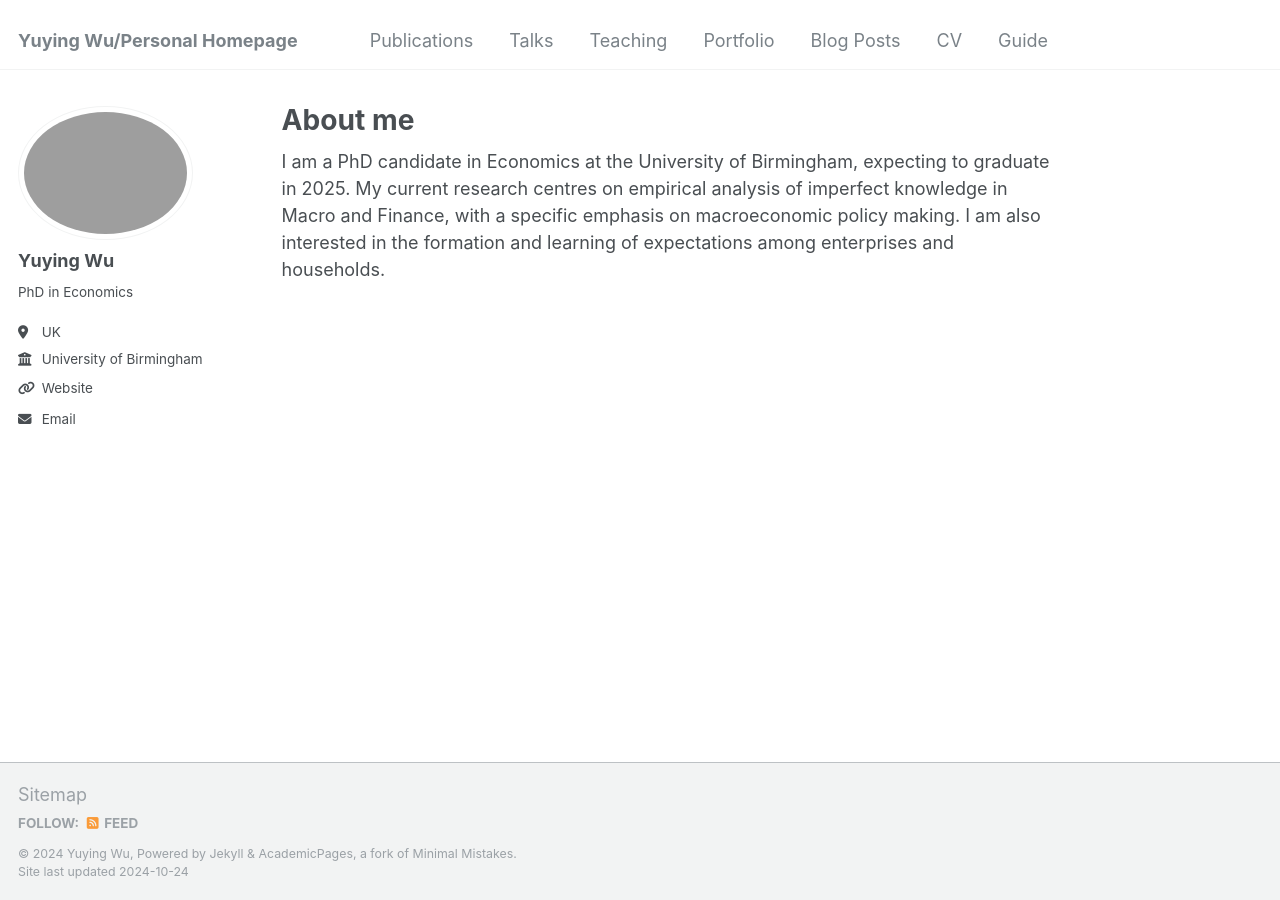
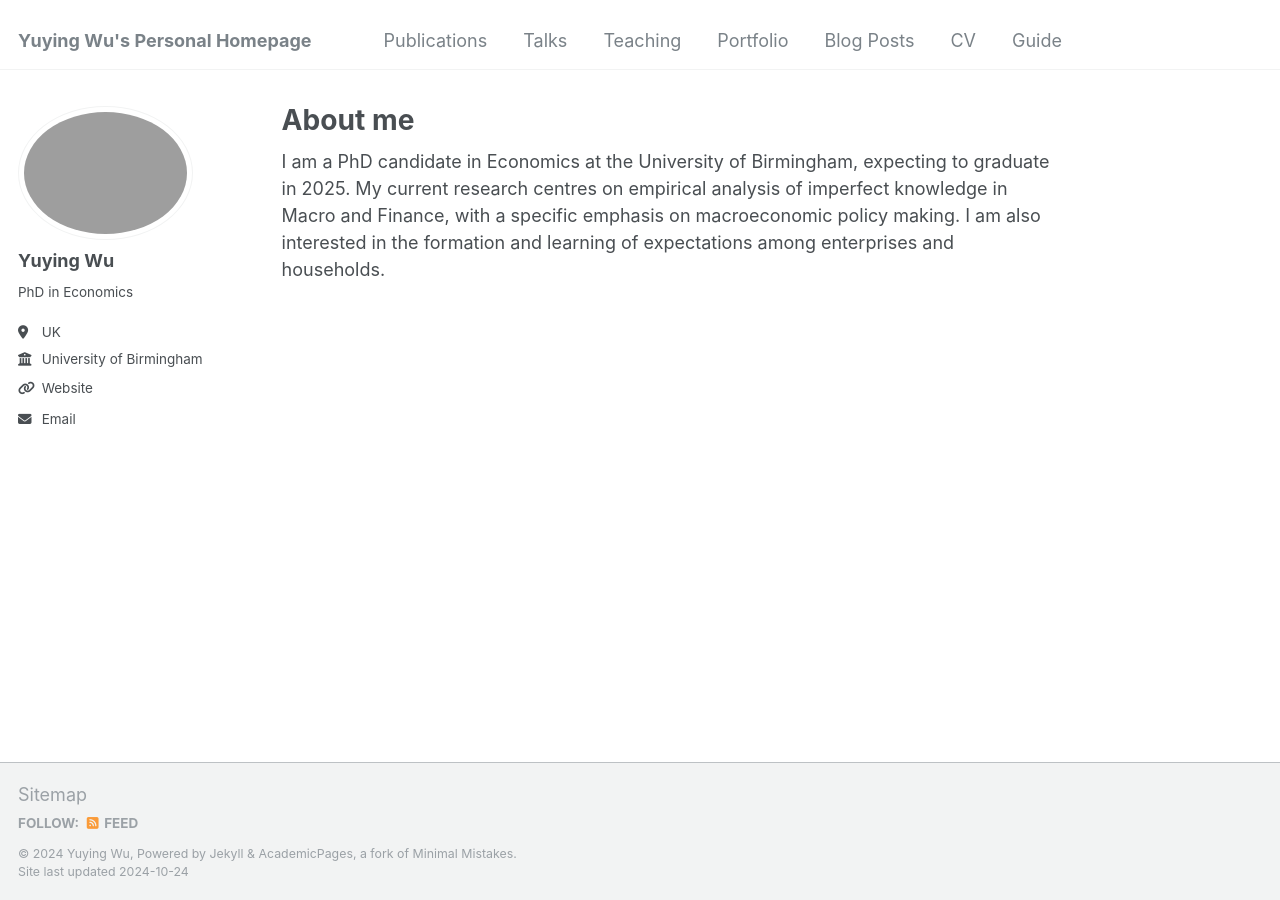
Before and after one commit to YUYINGWU-AURORA/yuying, a Jekyll site: the page built from _pages/about.md, in a window 1280 px wide. Built offline with Jekyll 4.4.1, drawn with Linux system fonts in a browser that asks for light colours.

```diff
--- a/_config.yml
+++ b/_config.yml
@@ -1,6 +1,6 @@
 # Basic Site Settings
 locale                   : "en-US"
-title                    : "Yuying Wu/Personal Homepage"
+title                    : "Yuying Wu's Personal Homepage"
 title_separator          : "-"
 name                     : &name "Yuying Wu"
 description              : &description "personal description"
```
